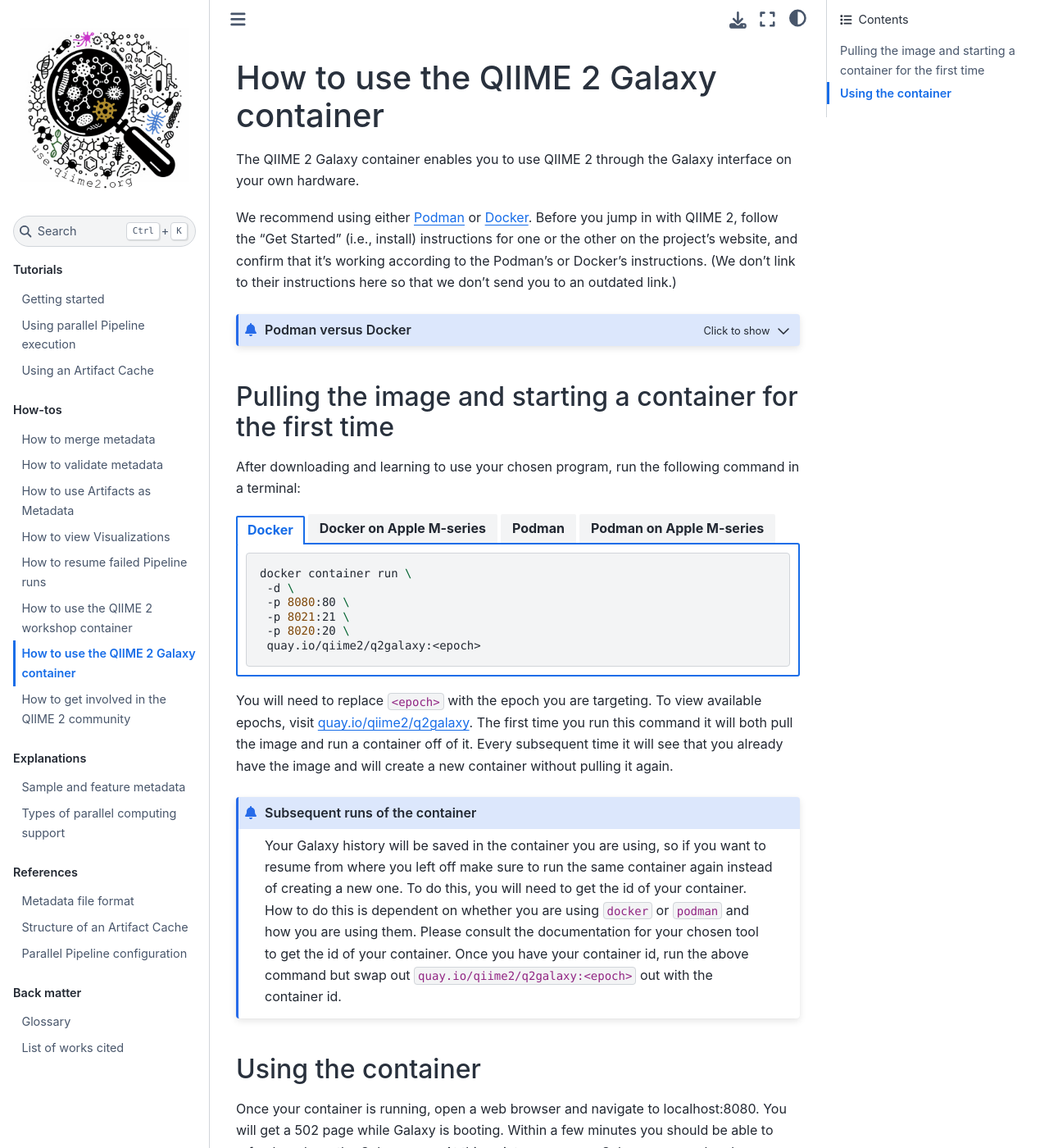
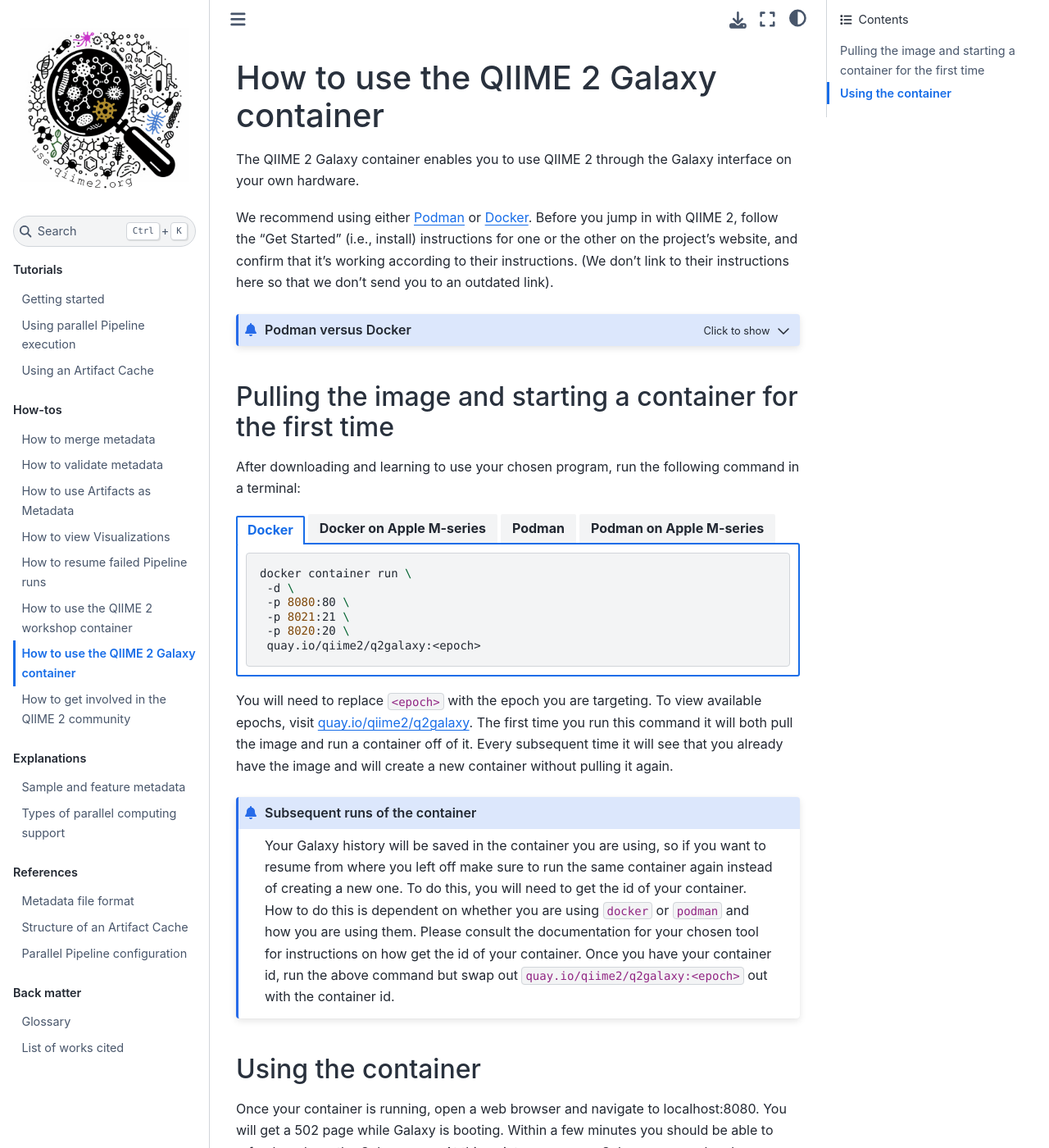
Before and after one commit to caporaso-lab/using-qiime2, a Jupyter Book: the page built from book/how-to-guides/use-the-galaxy-container.md, in a window 1280 px wide and 1400 px high. Shown: the whole window at 82% size. Built offline with Jupyter Book 1.0.4 settings and Sphinx 7.4.7 and the Sphinx Book theme 1.1.4, drawn with Linux system fonts in a browser that asks for light colours.

Commit message:
Look at the rendered page and do more cleanup

`````diff
--- a/book/how-to-guides/use-the-galaxy-container.md
+++ b/book/how-to-guides/use-the-galaxy-container.md
@@ -4,8 +4,8 @@
 The QIIME 2 Galaxy container enables you to use QIIME 2 through the Galaxy interface on your own hardware.
 
 We recommend using either [Podman](https://podman.io) or [Docker](https://docker.com).
-Before you jump in with QIIME 2, follow the "Get Started" (i.e., install) instructions for one or the other on the project's website, and confirm that it's working according to the Podman's or Docker's instructions.
-(We don't link to their instructions here so that we don't send you to an outdated link.)
+Before you jump in with QIIME 2, follow the "Get Started" (i.e., install) instructions for one or the other on the project's website, and confirm that it's working according to their instructions.
+(We don't link to their instructions here so that we don't send you to an outdated link).
 
 ```{admonition} Podman versus Docker
 :class: dropdown, question
@@ -36,6 +36,7 @@
 ````{tab-item} Docker on Apple M-series
 ```shell
 docker container run \
+ -d \
  -p 8080:80 \
  -p 8021:21 \
  -p 8020:20 \
@@ -69,7 +70,7 @@
 You will need to replace `<epoch>` with the epoch you are targeting. To view available epochs, visit [quay.io/qiime2/q2galaxy](https://quay.io/qiime2/q2galaxy). The first time you run this command it will both pull the image and run a container off of it. Every subsequent time it will see that you already have the image and will create a new container without pulling it again.
 
 ```{admonition} Subsequent runs of the container
-Your Galaxy history will be saved in the container you are using, so if you want to resume from where you left off make sure to run the same container again instead of creating a new one. To do this, you will need to get the id of your container. How to do this is dependent on whether you are using `docker` or `podman` and how you are using them. Please consult the documentation for your chosen tool to get the id of your container. Once you have your container id, run the above command but swap out `quay.io/qiime2/q2galaxy:<epoch>` out with the container id.
+Your Galaxy history will be saved in the container you are using, so if you want to resume from where you left off make sure to run the same container again instead of creating a new one. To do this, you will need to get the id of your container. How to do this is dependent on whether you are using `docker` or `podman` and how you are using them. Please consult the documentation for your chosen tool for instructions on how get the id of your container. Once you have your container id, run the above command but swap out `quay.io/qiime2/q2galaxy:<epoch>` out with the container id.
 ```
 
 (use-container)=
`````
Also changed, not shown: other parts of book/how-to-guides/use-the-galaxy-container.md (+1 -1 lines).
